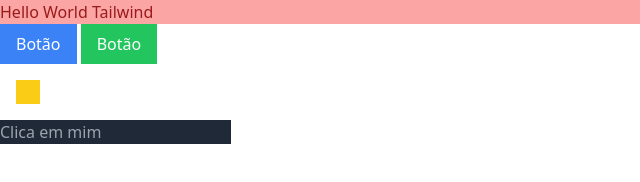
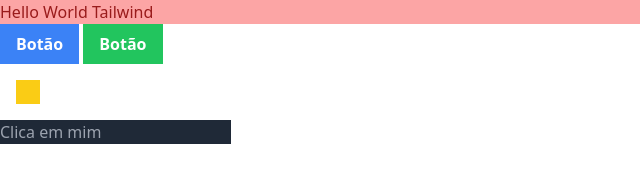
Before and after one commit to kaiotcp1/tailwind, a website: page fundamentos/src/index.html in a window 1280 px wide. Shown: the full height of the page, 0-640 px from the left. Drawn offline with nearby package versions, Linux system fonts and the light colour scheme; files that its build step writes are made by us from their sources.

Commit message:
Componentes

```diff
--- a/fundamentos/src/assets/css/styles.css
+++ b/fundamentos/src/assets/css/styles.css
@@ -1,3 +1,22 @@
 @tailwind base;
 @tailwind components;
 @tailwind utilities;
+
+@layer components {
+
+    .btn-blue {
+        @apply bg-blue-500 text-white font-bold py-2 px-4;
+    }
+
+    .btn-blue:hover {
+        @apply bg-blue-700;
+    }
+
+    .btn-green {
+        @apply bg-green-500  text-white font-bold py-2 px-4;
+    }
+
+    .btn-green:hover {
+        @apply bg-green-500 text-green-900;
+    }
+}
--- a/fundamentos/src/index.html
+++ b/fundamentos/src/index.html
@@ -9,8 +9,8 @@
 </head>
 <body>
     <h2 class="text-red-800 bg-red-300">Hello World Tailwind</h2>
-    <button class="bg-blue-500 hover:bg-blue-700 text-white front-bold py-2 px-4">Botão</button>
-    <button class="bg-green-500 hover:bg-green-700 text-white front-bold py-2 px-4">Botão</button>
+    <button class="btn-blue">Botão</button>
+    <button class="btn-green">Botão</button>
 
     <!-- Responsividade sm, md, lg, xl -->
     <div class="w-4 md:w-6 h-4 md:h-6 m-4 bg-green-400 md:bg-blue-400 lg:bg-red-500 xl:bg-yellow-400">
```
